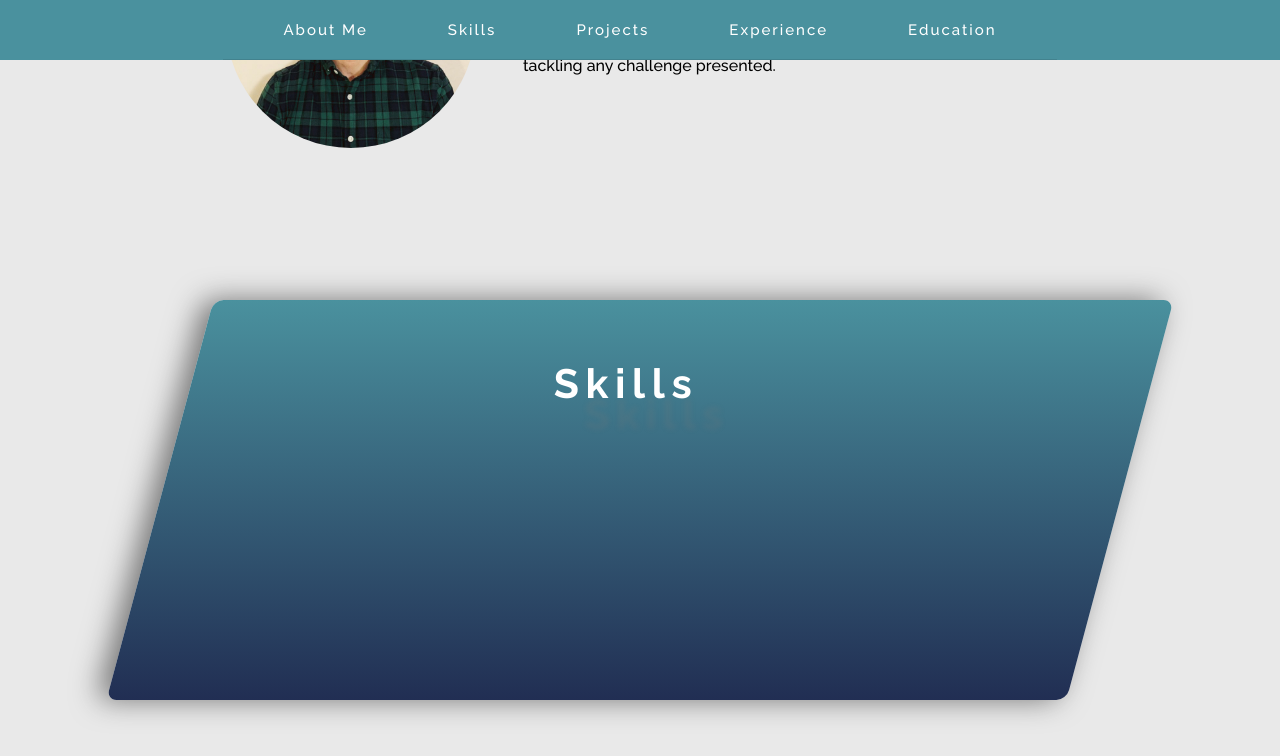
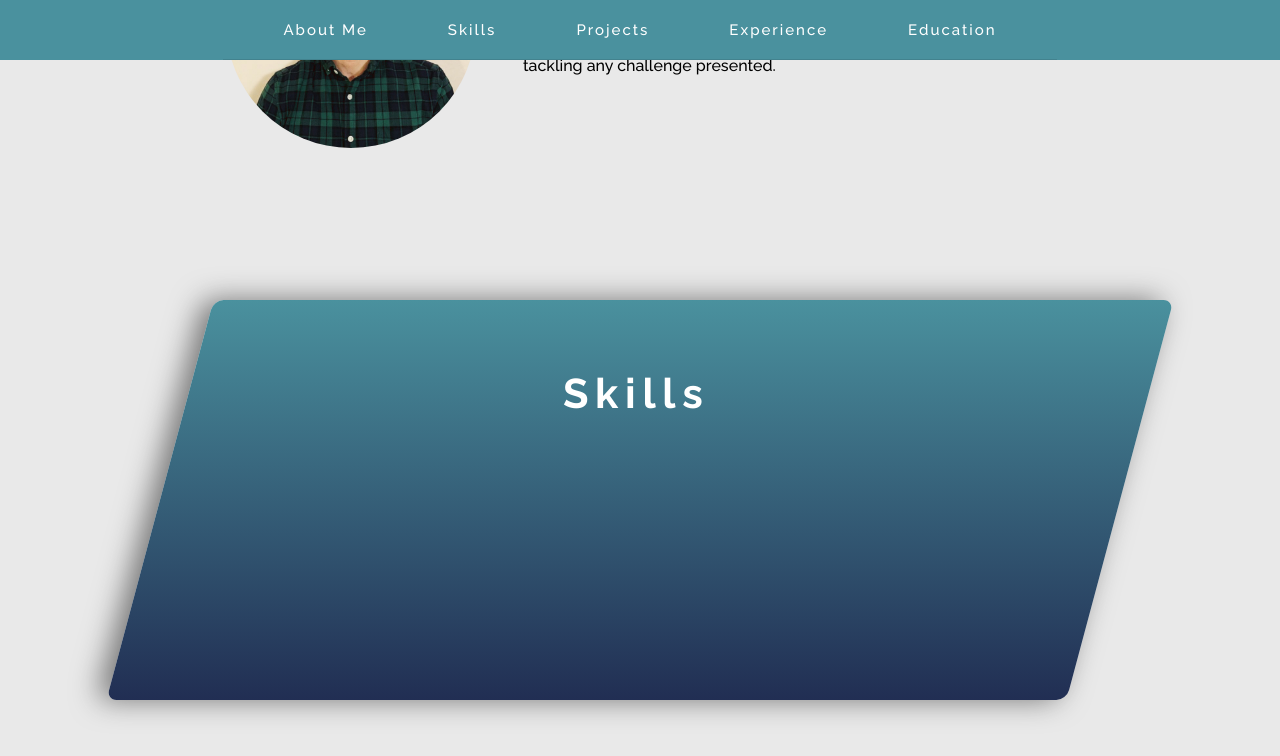
Before and after one commit to jdomo/jd-portfolio, a React (Create React App) app: page / in a window 1280 px wide. In both pictures the pointer is over the element "Skills". Shown: the part 690-1446 px from the top of the page. Built offline with nearby package versions, Linux system fonts and the light colour scheme.

Commit message:
change hover effect for heading-secondary--2

```diff
--- a/src/css/style.css
+++ b/src/css/style.css
@@ -65,8 +65,7 @@ header {
   color: #FFF;
   transition: all .3s; }
   .heading-secondary--2:hover {
-    transform: scale(1.025) translate(-1rem, -1rem);
-    text-shadow: 3rem 3rem 0.5rem rgba(119, 119, 119, 0.2);
+    transform: scale(1.04);
     border-bottom: 1px solid transparent;
     backface-visibility: hidden; }
 
--- a/src/sass/base/_typography.scss
+++ b/src/sass/base/_typography.scss
@@ -72,8 +72,7 @@ header {
   transition: all .3s;
 
   &:hover {
-    transform: scale(1.025) translate(-1rem, -1rem);
-    text-shadow: 3rem 3rem .5rem rgba($color-grey-dark, .2);
+    transform: scale(1.04);
     border-bottom: 1px solid transparent;
     backface-visibility: hidden;
   }
```
